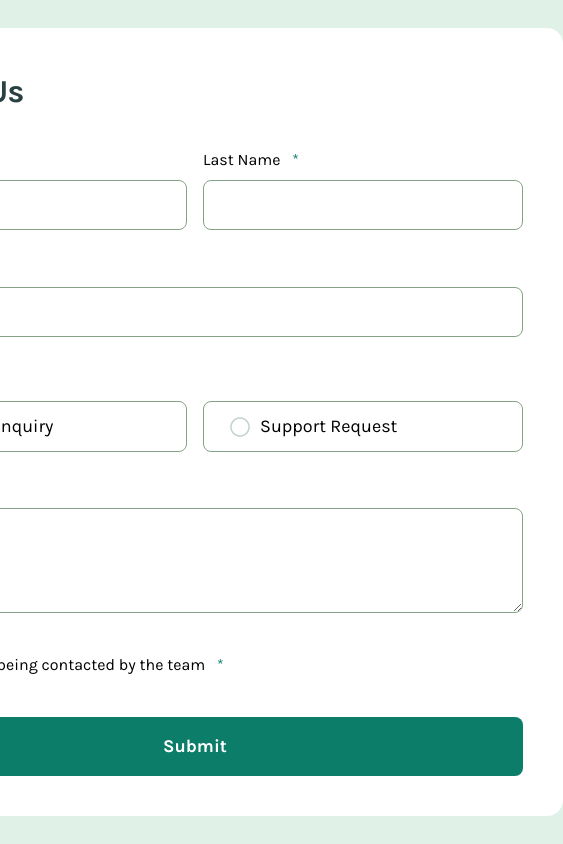
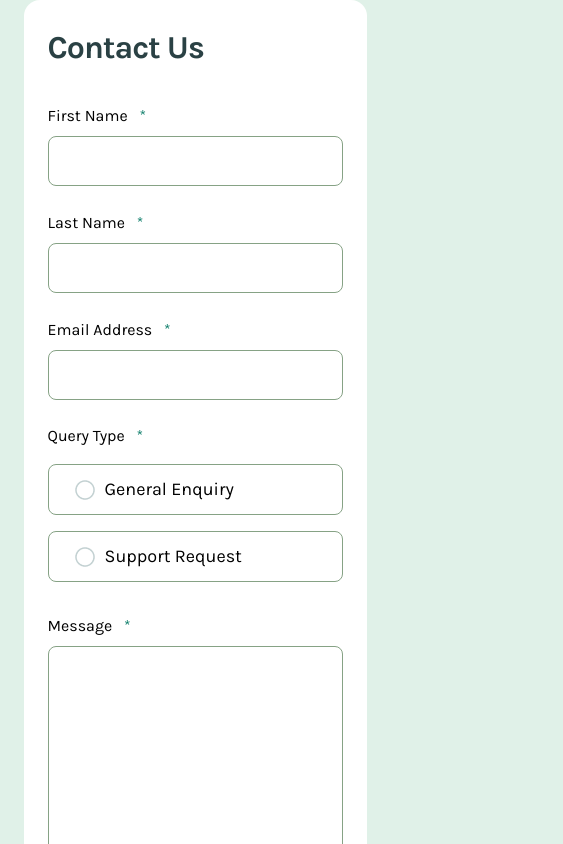
Before and after one commit to worldofwandag/contact-form, a Next.js app: page / in a window 390 px wide. Shown: the top 844 px of the page, 563 px wide, since content can reach past the window. Built offline with nearby package versions, Linux system fonts and the light colour scheme; no server answers.

Commit message:
responsiveness for all resolutions

```diff
--- a/app/components/Contactform.tsx
+++ b/app/components/Contactform.tsx
@@ -19,7 +19,7 @@ const formSchema = z.object({
 
 const Contactform = () => {
   const customToast = () => (
-    <div className="flex flex-col text-white bg-[#2A4144] p-[24px] rounded-[12px] w-[450px] min-h-[107px] mt-[54px]">
+    <div className="flex flex-col text-white bg-[#2A4144] p-[24px] rounded-[12px] w-[450px] min-h-[107px] mt-[62px]">
       <div className="flex items-center mb-2">
         <Image
           src={messageSuccess}
@@ -139,10 +139,6 @@ const Contactform = () => {
         publicKey
       );
 
-      // alert(
-      //   "Message Sent! Thanks for completing the form, we will be in touch soon"
-      // );
-
       toast.custom(
         (t) => (
           <div
@@ -159,7 +155,7 @@ const Contactform = () => {
           duration: 3000,
           position: "top-center",
           style: {
-            marginTop: "240px", // Adjust this value to position the toast where you want it
+            marginTop: "240px",
           },
         }
       );
@@ -185,20 +181,20 @@ const Contactform = () => {
   const errorTextStyle = "text-[#D73C3C] text-sm mt-2 leading-[150%]";
 
   return (
-    <div className="card__container flex flex-col bg-white min-h-[773px] w-[736px] rounded-[16px] p-[40px] ">
-      <form className="form__content w-[656px] mx-auto">
+    <div className="card__container flex flex-col bg-white min-h-[773px] w-[736px] max-[768px]:w-[690px] max-[690px]:w-[479px] max-[480px]:w-[343px] max-[768px]:min-h-[800px] max-[480px]:min-h-[1074px] rounded-[16px] p-[40px] max-[690px]:p-[24px] ">
+      <form className="form__content w-[656px] max-[768px]:w-[610px] max-[690px]:w-[431px] mx-auto">
         <h1 className="card__title text-[32px] font-bold text-[#2A4144] tracking-[-1px] mb-[32px]">
           Contact Us
         </h1>
         <div className="card__fields flex flex-col">
           {/* names */}
-          <div className="name__fields flex flex-row w-full justify-between mb-[24px]">
-            <div className="first__name w-[320px] h-[83px]">
+          <div className="name__fields flex flex-row max-[480px]:flex-col w-full justify-between max-[480px]:justify-center mb-[24px]">
+            <div className="first__name w-[320px] h-[83px] max-[768px]:w-[297px] max-[690px]:w-[calc(100%/2.1)] max-[480px]:w-[295px] max-[480px]:mb-[24px]">
               <div className="first__name--text mb-[8px] text-[16px] leading-[150%]">
                 First Name <span className="green--600 ml-[8px]">*</span>
               </div>
               <input
-                className={`w-full duration-200 cursor-pointer hover:!border-[#0C7D69] hover:!border-2 ${
+                className={`w-full duration-200  cursor-pointer hover:!border-[#0C7D69] hover:!border-2 ${
                   errors.name ? errorStyle : ""
                 }`}
                 type="text"
@@ -211,7 +207,7 @@ const Contactform = () => {
                 <div className={errorTextStyle}>{errors.name}</div>
               )}
             </div>
-            <div className="last__name w-[320px] h-[83px]">
+            <div className="last__name w-[320px] h-[83px] max-[768px]:w-[297px] max-[690px]:w-[calc(100%/2.1)] max-[480px]:w-[295px]">
               <div className="last__name--text mb-[8px] text-[16px] leading-[150%]">
                 Last Name <span className="green--600 ml-[8px]">*</span>
               </div>
@@ -231,7 +227,7 @@ const Contactform = () => {
             </div>
           </div>
           {/* email */}
-          <div className="email__field mb-[24px] w-full ">
+          <div className="email__field mb-[24px] w-full max-[480px]:w-[295px] ">
             <div className="email mb-[8px] text-[16px] leading-[150%]">
               Email Address <span className="green--600 ml-[8px]">*</span>
             </div>
@@ -250,14 +246,14 @@ const Contactform = () => {
             )}
           </div>
           {/* query type */}
-          <div className="query__type w-full h-[91px] mb-[24px]">
+          <div className="query__type w-full h-[91px] max-[480px]:h-[126px] mb-[24px]">
             <div className="query__title mb-[16px] text-[16px] leading-[150%]">
               Query Type <span className="green--600 ml-[8px]">*</span>
             </div>
 
-            <div className="query__boxes flex flex-row w-full justify-between">
+            <div className="query__boxes flex flex-row w-full justify-between  max-[480px]:flex-col">
               <div
-                className={`query__general w-[320px] h-[51px] query__box flex flex-row items-center cursor-pointer duration-200 hover:!border-[#0C7D69] hover:!border-2
+                className={`query__general w-[320px] h-[51px] max-[768px]:w-[297px] max-[690px]:w-[calc(100%/2.1)] max-[480px]:w-[295px] max-[480px]:mb-[16px] query__box flex flex-row items-center cursor-pointer duration-200 hover:!border-[#0C7D69] hover:!border-2
                 ${
                   formData.query_type === "General Enquiry"
                     ? "bg-[#E0F1E8] !border-[#0C7D69]"
@@ -276,12 +272,12 @@ const Contactform = () => {
                   height={24}
                   className="flex-shrink-0 mr-2"
                 />
-                <div className="general__text text-[18px] leading-[150%]">
+                <div className="general__text text-[18px] max-[690px]:text-[16px] max-[480px]:text-[18px] leading-[150%]">
                   General Enquiry
                 </div>
               </div>
               <div
-                className={`query__support w-[320px] h-[51px] query__box flex flex-row items-center cursor-pointer duration-200 hover:!border-[#0C7D69] hover:!border-2
+                className={`query__support w-[320px] h-[51px] max-[768px]:w-[297px] max-[690px]:w-[calc(100%/2.1)] max-[480px]:w-[295px]  query__box flex flex-row items-center cursor-pointer duration-200 hover:!border-[#0C7D69] hover:!border-2
                 ${
                   formData.query_type === "Support Request"
                     ? "bg-[#E0F1E8] !border-[#0C7D69]"
@@ -300,7 +296,7 @@ const Contactform = () => {
                   height={24}
                   className="flex-shrink-0 mr-2"
                 />
-                <div className="support__text text-[18px] leading-[150%]">
+                <div className="support__text text-[18px] leading-[150%] max-[690px]:text-[16px] max-[480px]:text-[18px]">
                   Support Request
                 </div>
               </div>
@@ -310,12 +306,12 @@ const Contactform = () => {
             )}
           </div>
           {/* Message */}
-          <div className="message__field h-[137px] w-full">
+          <div className="message__field h-[137px] w-full max-[480px]:w-[295px] max-[480px]:h-[272px] max-[480px]:mt-[40px]">
             <div className="message--text mb-[8px] text-[16px] leading-[150%]">
               Message <span className="green--600 ml-[8px]">*</span>{" "}
             </div>
             <textarea
-              className={`message__box duration-200 cursor-pointer hover:!border-[#0C7D69] hover:!border-2  w-full h-[105px] text-[18px] ${
+              className={`message__box duration-200 cursor-pointer hover:!border-[#0C7D69] hover:!border-2 w-full h-[105px] max-[768px]:h-[132px] max-[480px]:h-[240px] text-[18px] ${
                 errors.message ? errorStyle : ""
               }`}
               rows={3}
@@ -325,7 +321,7 @@ const Contactform = () => {
               required
             />
             {errors.message && (
-              <div className={`${errorTextStyle} mb-[40px]`}>
+              <div className={`${errorTextStyle} mb-[40px] max-[480px]:mb-[8px]`}>
                 {errors.message}
               </div>
             )}
@@ -338,7 +334,7 @@ const Contactform = () => {
           errors.message ? "mt-[40px]" : ""
         }`}
       >
-        <div className="consent__box--text flex flex-row gap-2 mt-[40px] cursor-pointer">
+        <div className="consent__box--text flex flex-row gap-2 mt-[40px] max-[768px]:mt-[78px] max-[480px]:mt-[40px] cursor-pointer items-center">
           <Image
             src={isConsentChecked ? checkboxChecked : checkboxEmpty}
             alt={isConsentChecked ? "checkboxChecked" : "checkboxEmpty"}
```
